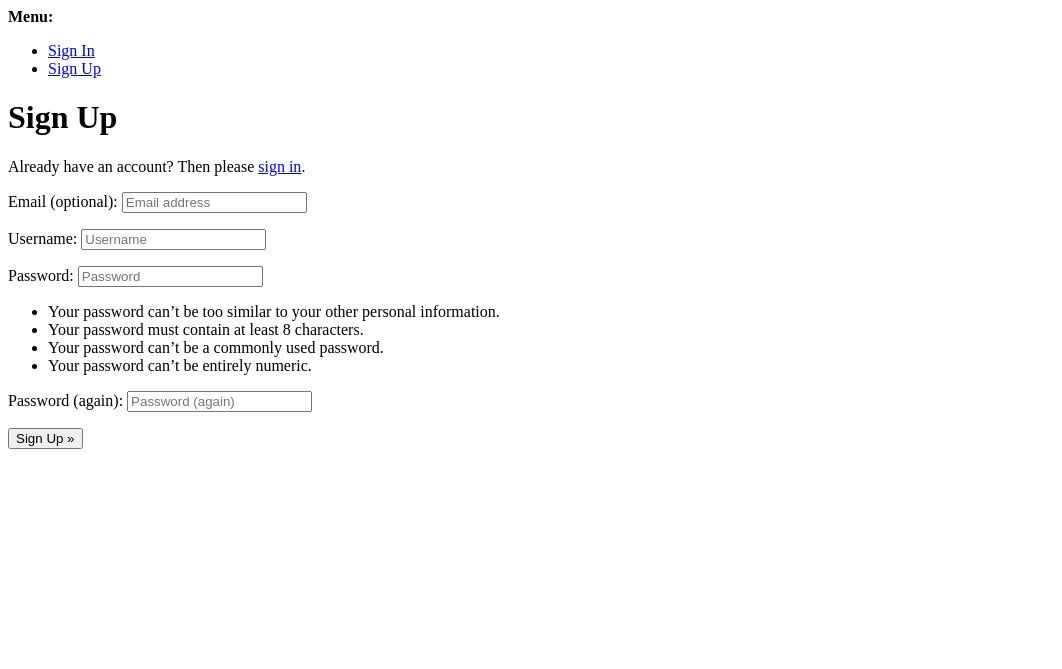
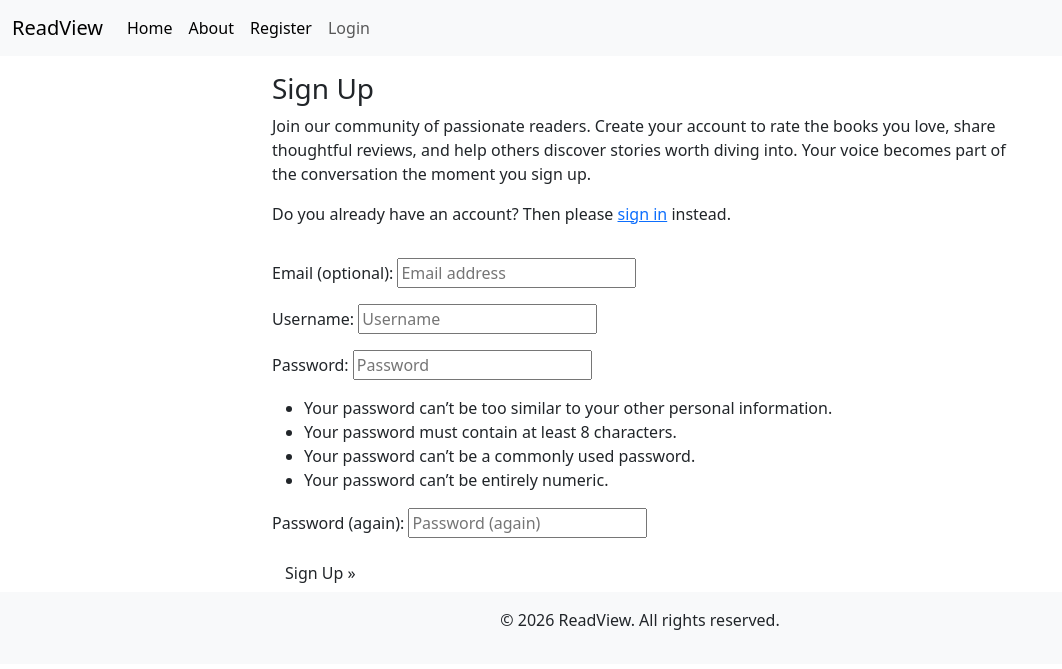
Before and after one commit to hamza-m1/readview, a Django app: page /accounts/signup/ in a window 1280 px wide. Shown: the top 669 px of the page, without its empty margins (0-1062 px from the left). Run offline with Django 4.2, Linux system fonts and the light colour scheme; some libraries are stand-ins or nearby versions.

Commit message:
Update signup, login and logout pages

```diff
--- a/templates/account/login.html
+++ b/templates/account/login.html
@@ -27,7 +27,7 @@
         {% if redirect_field_value %}
         <input type="hidden" name="{{ redirect_field_name }}" value="{{ redirect_field_value }}" />
         {% endif %}
-        <button class="btn btn-signup right" type="submit">{% trans "Sign In" %}</button>
+        <button class="btn" type="submit">{% trans "Sign In" %}</button>
       </form>
     </div>
   </div>
--- a/templates/account/logout.html
+++ b/templates/account/logout.html
@@ -21,7 +21,7 @@
         {% if redirect_field_value %}
         <input type="hidden" name="{{ redirect_field_name }}" value="{{ redirect_field_value }}" />
         {% endif %}
-        <button class="btn btn-signup right" type="submit">{% trans 'Sign Out' %}</button>
+        <button class="btn" type="submit">{% trans 'Sign Out' %}</button>
       </form>
     </div>
   </div>
--- a/templates/account/signup.html
+++ b/templates/account/signup.html
@@ -1,21 +1,40 @@
-{% extends "account/base.html" %}
+{% extends "base.html" %}
 
 {% load i18n %}
 
-{% block head_title %}{% trans "Signup" %}{% endblock head_title %}
+{% block head_title %}{% trans "Signup" %}{% endblock %}
 
 {% block content %}
-<h1>{% trans "Sign Up" %}</h1>
+<div class="container">
+  <div class="row">
+    <div class="col-md-8 mt-3 offset-md-2">
+      <h3>{% trans "Sign Up" %}</h3>
 
-<p>{% blocktrans %}Already have an account? Then please <a href="{{ login_url }}">sign in</a>.{% endblocktrans %}</p>
-
+      <p>{% blocktrans %}
+        Join our community of passionate readers. Create your account to rate the books you love, share thoughtful
+        reviews, and help others discover stories worth diving into. Your voice becomes part of the conversation the
+        moment you sign up.
+      </p>
+      <p>Do you already have an account? Then please
+        <a class="link" href="{{ login_url }}">sign in</a>
+        instead.
+        {% endblocktrans %}
+      </p>
+    </div>
+  </div>
+  <div class="row">
+    <div class="col-md-8 mt-3 offset-md-2">
       <form class="signup" id="signup_form" method="post" action="{% url 'account_signup' %}">
         {% csrf_token %}
         {{ form.as_p }}
         {% if redirect_field_value %}
         <input type="hidden" name="{{ redirect_field_name }}" value="{{ redirect_field_value }}" />
         {% endif %}
-  <button type="submit">{% trans "Sign Up" %} &raquo;</button>
+        <button class="btn" type="submit">
+          {% trans "Sign Up" %} &raquo;</button>
       </form>
+    </div>
+  </div>
+</div>
 
-{% endblock content %}
+{% endblock %}
```
Lines whose indentation alone changed are shown as unchanged.
